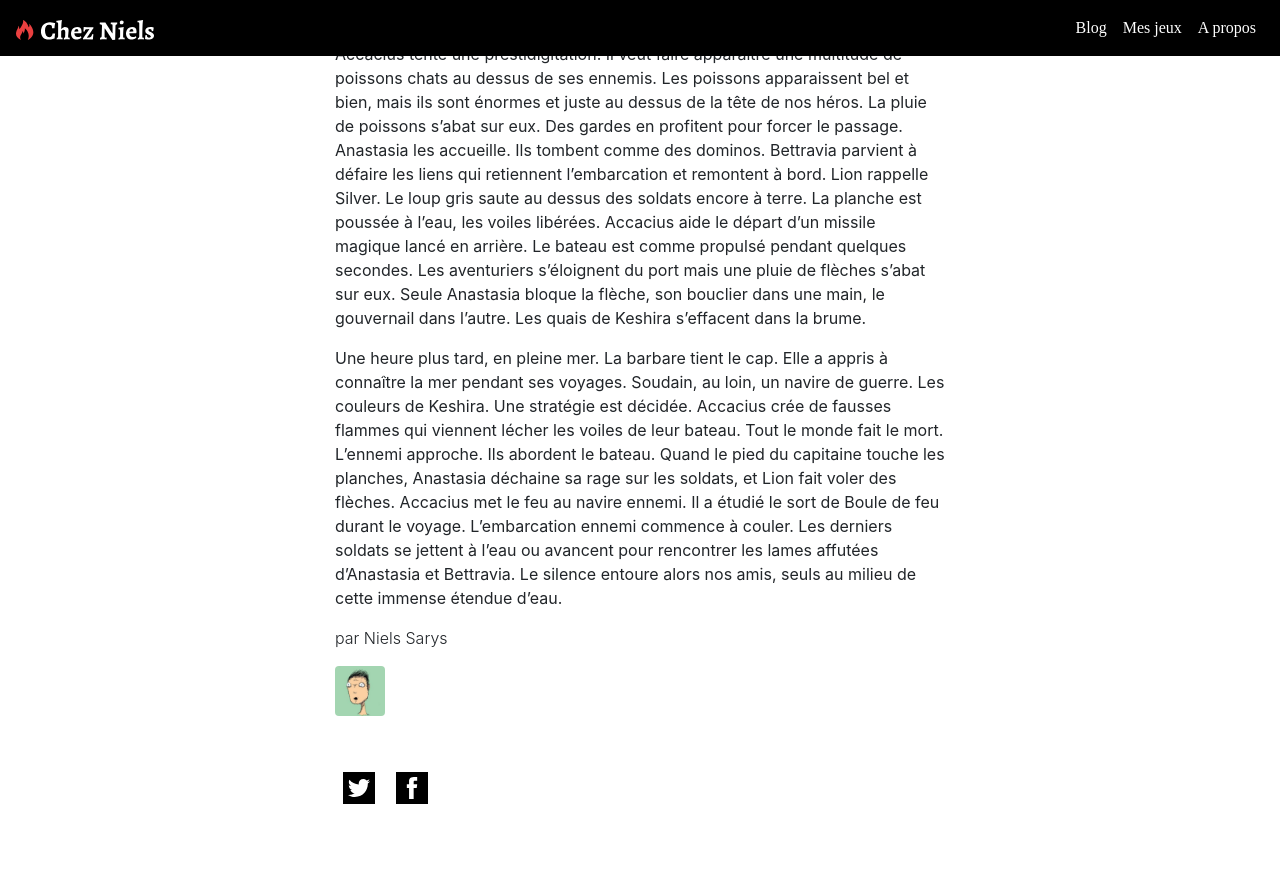
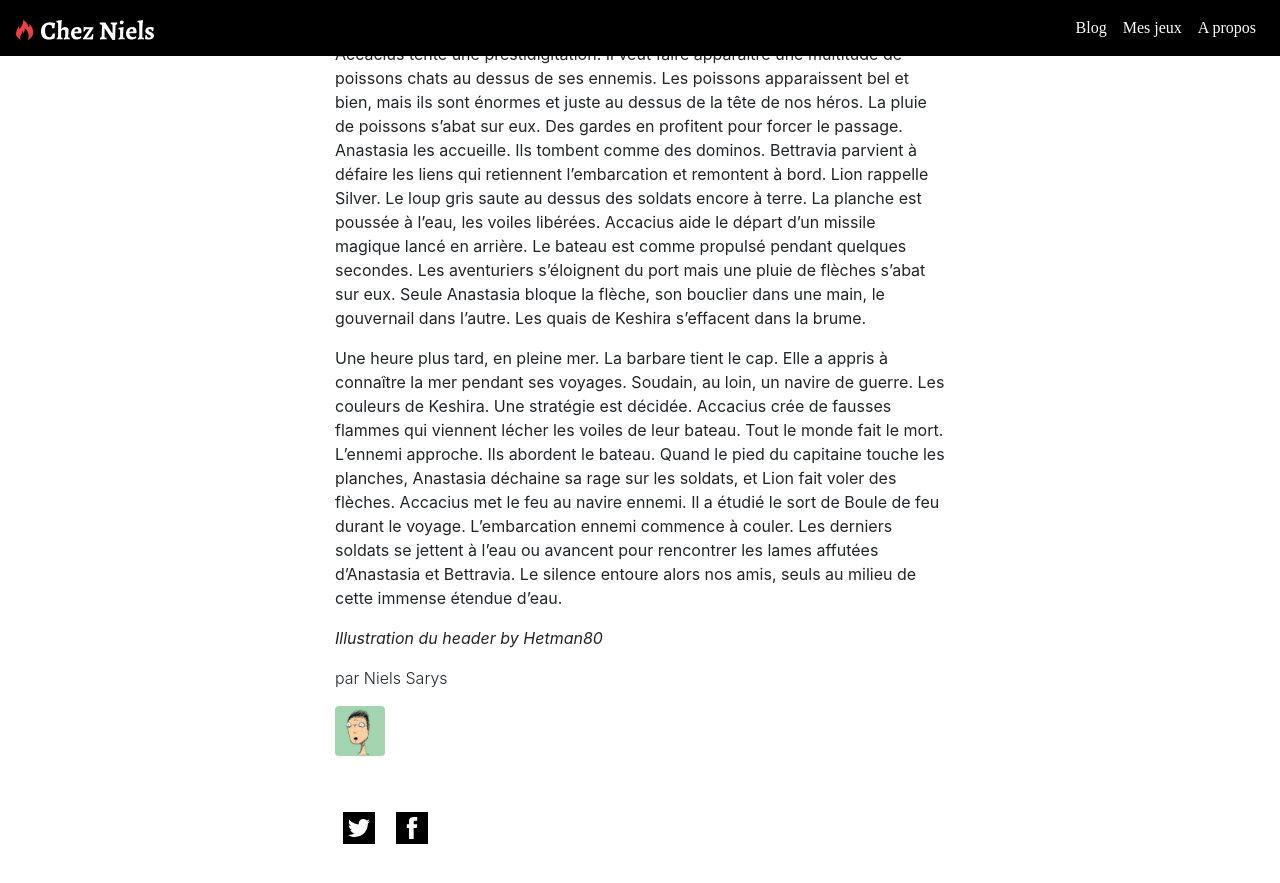
Before and after one commit to NielsSarys/nielssarys.github.io, a Jekyll site: the page built from _posts/2018-10-23-dungeon-world-départ-précipité.md, in a window 1280 px wide and 900 px high, scrolled down 3729 px. Shown: the top 883 px of the window. Built offline with Jekyll 4.4.1, drawn with Linux system fonts in a browser that asks for light colours; nearby versions of some CDN libraries; some web fonts are replaced; before the commit the page ends 4589 px from its top, so only the background shows below that.

Commit message:
Update from Forestry.io - Updated dungeon-world-départ-précipité.md

```diff
--- a/_posts/2018-10-23-dungeon-world-départ-précipité.md
+++ b/_posts/2018-10-23-dungeon-world-départ-précipité.md
@@ -44,3 +44,5 @@ Des dizaines de gardes se jettent à leurs trousses. Lion aperçoit un petit bat
 Accacius tente une prestidigitation. Il veut faire apparaître une multitude de poissons chats au dessus de ses ennemis. Les poissons apparaissent bel et bien, mais ils sont énormes et juste au dessus de la tête de nos héros. La pluie de poissons s’abat sur eux. Des gardes en profitent pour forcer le passage. Anastasia les accueille. Ils tombent comme des dominos. Bettravia parvient à défaire les liens qui retiennent l’embarcation et remontent à bord. Lion rappelle Silver. Le loup gris saute au dessus des soldats encore à terre. La planche est poussée à l’eau, les voiles libérées. Accacius aide le départ d’un missile magique lancé en arrière. Le bateau est comme propulsé pendant quelques secondes. Les aventuriers s’éloignent du port mais une pluie de flèches s’abat sur eux. Seule Anastasia bloque la flèche, son bouclier dans une main, le gouvernail dans l’autre. Les quais de Keshira s’effacent dans la brume.
 
 Une heure plus tard, en pleine mer. La barbare tient le cap. Elle a appris à connaître la mer pendant ses voyages. Soudain, au loin, un navire de guerre. Les couleurs de Keshira. Une stratégie est décidée. Accacius crée de fausses flammes qui viennent lécher les voiles de leur bateau. Tout le monde fait le mort. L’ennemi approche. Ils abordent le bateau. Quand le pied du capitaine touche les planches, Anastasia déchaine sa rage sur les soldats, et Lion fait voler des flèches. Accacius met le feu au navire ennemi. Il a étudié le sort de Boule de feu durant le voyage. L’embarcation ennemi commence à couler. Les derniers soldats se jettent à l’eau ou avancent pour rencontrer les lames affutées d’Anastasia et Bettravia. Le silence entoure alors nos amis, seuls au milieu de cette immense étendue d’eau.
+
+_Illustration du header by Hetman80_
```
